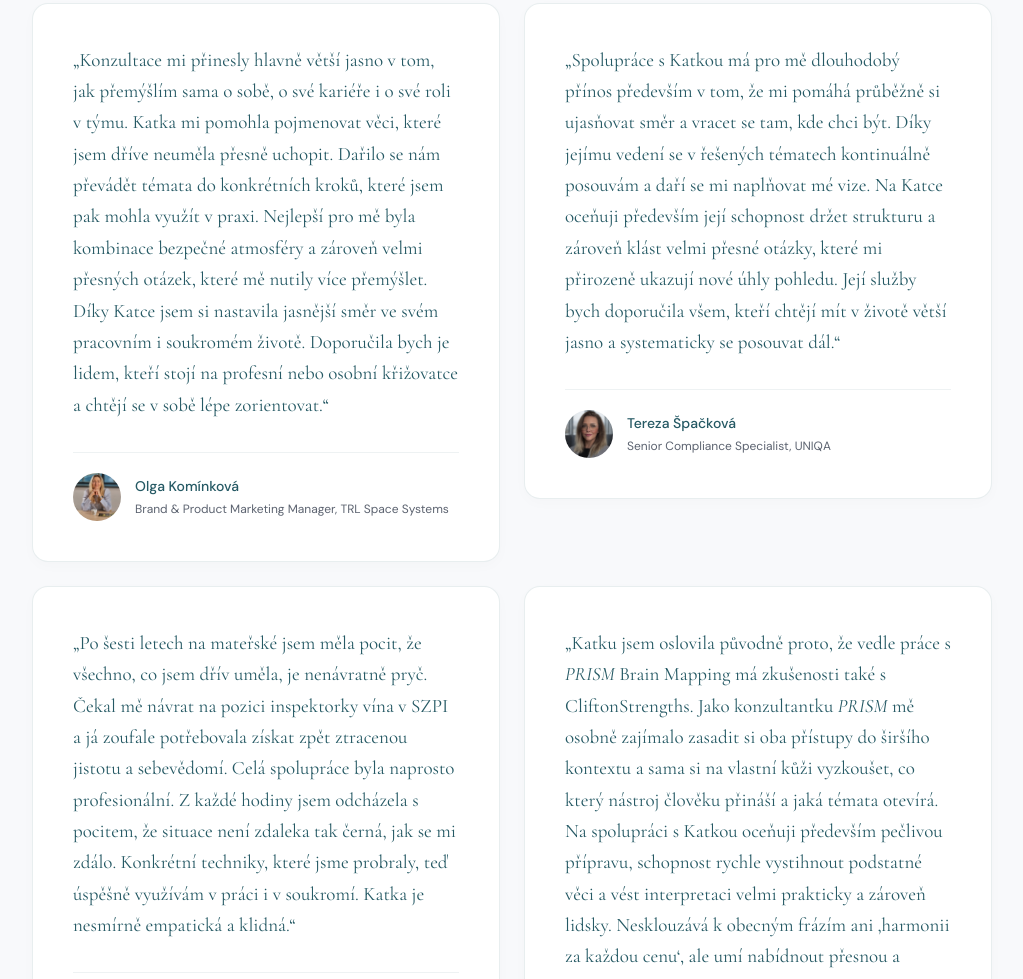
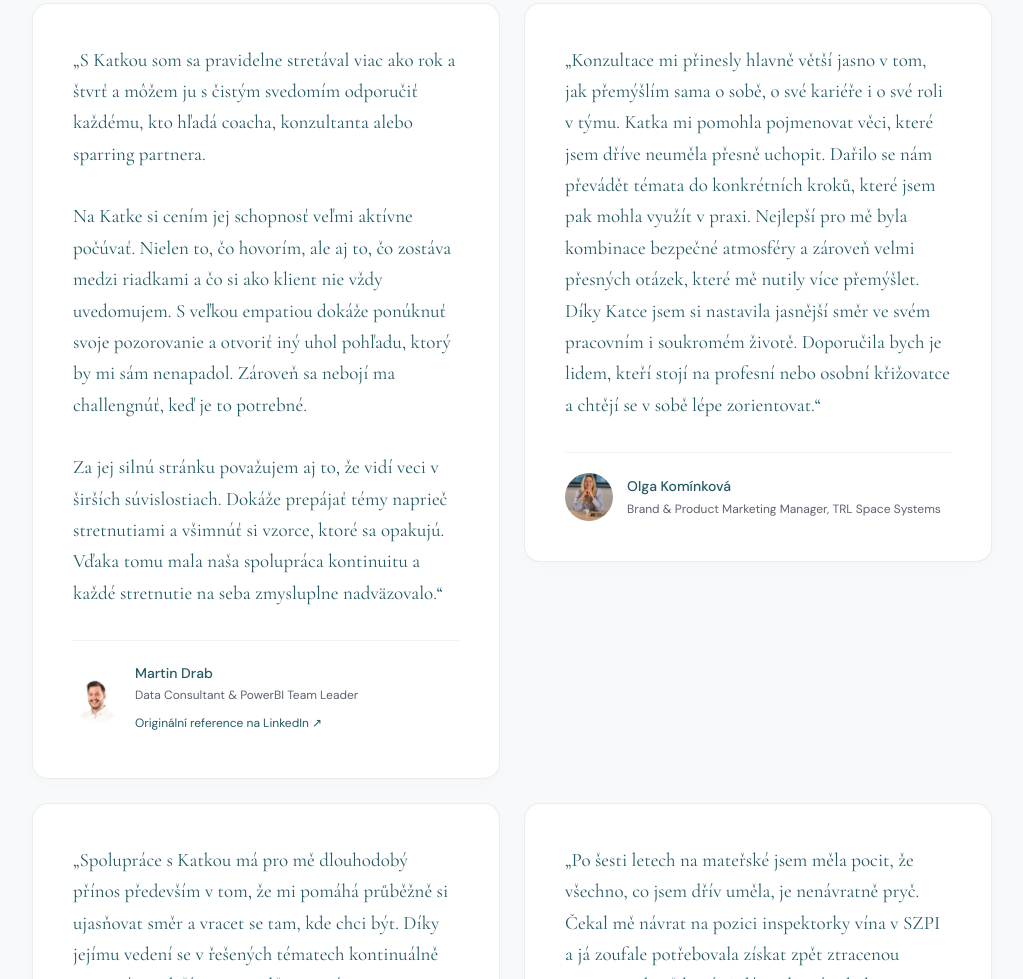
Before and after one commit to katkahrouzkova/Web2katkahrouzkova, a plain HTML site: page reference.html in a window 1280 px wide. Shown: the part 1123-2102 px from the top of the page, without its empty margins (128-1151 px from the left). Drawn offline with nearby package versions, Linux system fonts and the light colour scheme.

Commit message:
Nova referencia: Martin Drab
Co-Authored-By: Claude Opus 5.5 <noreply@anthropic.com>
Claude-Session: https://claude.ai/code/session_01QqCmNE1RhEV6U3RGPx8jEd

```diff
--- a/reference.html
+++ b/reference.html
@@ -179,6 +179,18 @@
           <div>
             <div style="font-size:14px;font-weight:500">Jan Neužil</div>
             <div style="font-size:12px;color:var(--warm-gray)">R&D Manager, Thermo Fisher Scientific</div>
+            <a href="https://www.linkedin.com/in/katarinahrouzkova/details/recommendations/" target="_blank" rel="noopener" class="ref-card__link">Originální reference na LinkedIn ↗</a>
+          </div>
+        </div>
+      </div>
+
+<div class="ref-card">
+        <p class="ref-card__text">„S Katkou som sa pravidelne stretával viac ako rok a štvrť a môžem ju s čistým svedomím odporučiť každému, kto hľadá coacha, konzultanta alebo sparring partnera.<br><br>Na Katke si cením jej schopnosť veľmi aktívne počúvať. Nielen to, čo hovorím, ale aj to, čo zostáva medzi riadkami a čo si ako klient nie vždy uvedomujem. S veľkou empatiou dokáže ponúknuť svoje pozorovanie a otvoriť iný uhol pohľadu, ktorý by mi sám nenapadol. Zároveň sa nebojí ma challengnúť, keď je to potrebné.<br><br>Za jej silnú stránku považujem aj to, že vidí veci v širších súvislostiach. Dokáže prepájať témy naprieč stretnutiami a všimnúť si vzorce, ktoré sa opakujú. Vďaka tomu mala naša spolupráca kontinuitu a každé stretnutie na seba zmysluplne nadväzovalo.“</p>
+        <div class="ref-card__author">
+          <img src="images/ref-martin-drab.jpg" alt="Martin Drab" class="ref-card__avatar">
+          <div>
+            <div style="font-size:14px;font-weight:500">Martin Drab</div>
+            <div style="font-size:12px;color:var(--warm-gray)">Data Consultant &amp; PowerBI Team Leader</div>
             <a href="https://www.linkedin.com/in/katarinahrouzkova/details/recommendations/" target="_blank" rel="noopener" class="ref-card__link">Originální reference na LinkedIn ↗</a>
           </div>
         </div>
```
Also changed, not shown: images/ref-martin-drab.jpg (added).
